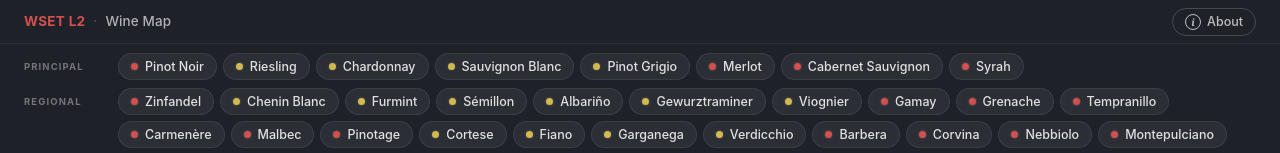
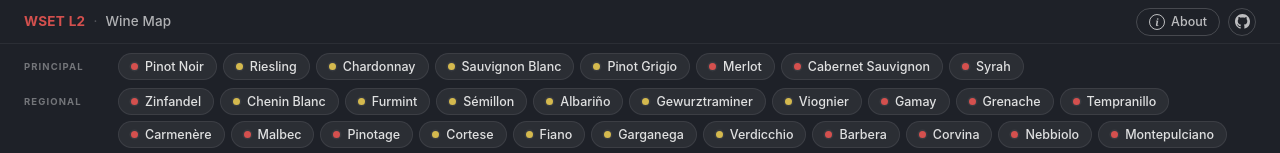
Before and after one commit to AbsolutelyTotal/terroir, a plain HTML site: page index.html in a window 1280 px wide. Shown: the top 153 px of the page. Drawn offline with nearby package versions, Linux system fonts and the light colour scheme.

Commit message:
Add GitHub link button to header
Small icon-only link next to the About button, opens the repo in
a new tab.

Co-Authored-By: Claude Opus 4.7 (1M context) <noreply@anthropic.com>

```diff
--- a/index.html
+++ b/index.html
@@ -85,6 +85,25 @@
     font-family: 'Georgia', serif;
     font-style: italic;
   }
+  .header-actions {
+    display: flex;
+    align-items: center;
+    gap: 8px;
+  }
+  .icon-link {
+    display: inline-flex;
+    align-items: center;
+    justify-content: center;
+    width: 28px;
+    height: 28px;
+    border-radius: 999px;
+    border: 1px solid rgba(255,255,255,0.18);
+    color: rgba(255,255,255,0.7);
+    text-decoration: none;
+    transition: all 0.15s ease;
+  }
+  .icon-link:hover { background: rgba(255,255,255,0.08); border-color: rgba(255,255,255,0.32); color: #fff; }
+  .icon-link svg { width: 15px; height: 15px; display: block; }
 
   /* ---------- About popover ---------- */
   .popover-backdrop {
@@ -466,10 +485,15 @@
     <span class="sep">·</span>
     <span class="tag">Wine Map</span>
   </div>
-  <button class="info-btn" id="info-btn" type="button" aria-label="About and legend">
-    <span class="icon">i</span>
-    <span>About</span>
-  </button>
+  <div class="header-actions">
+    <button class="info-btn" id="info-btn" type="button" aria-label="About and legend">
+      <span class="icon">i</span>
+      <span>About</span>
+    </button>
+    <a class="icon-link" href="https://github.com/AbsolutelyTotal/terroir" target="_blank" rel="noopener" aria-label="View source on GitHub" title="View source on GitHub">
+      <svg viewBox="0 0 16 16" fill="currentColor" aria-hidden="true"><path d="M8 0C3.58 0 0 3.58 0 8c0 3.54 2.29 6.53 5.47 7.59.4.07.55-.17.55-.38 0-.19-.01-.82-.01-1.49-2.01.37-2.53-.49-2.69-.94-.09-.23-.48-.94-.82-1.13-.28-.15-.68-.52-.01-.53.63-.01 1.08.58 1.23.82.72 1.21 1.87.87 2.33.66.07-.52.28-.87.51-1.07-1.78-.2-3.64-.89-3.64-3.95 0-.87.31-1.59.82-2.15-.08-.2-.36-1.02.08-2.12 0 0 .67-.21 2.2.82.64-.18 1.32-.27 2-.27.68 0 1.36.09 2 .27 1.53-1.04 2.2-.82 2.2-.82.44 1.1.16 1.92.08 2.12.51.56.82 1.27.82 2.15 0 3.07-1.87 3.75-3.65 3.95.29.25.54.73.54 1.48 0 1.07-.01 1.93-.01 2.2 0 .21.15.46.55.38A8.01 8.01 0 0016 8c0-4.42-3.58-8-8-8z"/></svg>
+    </a>
+  </div>
 </header>
 
 <div class="popover-backdrop" id="popover-backdrop">
```
